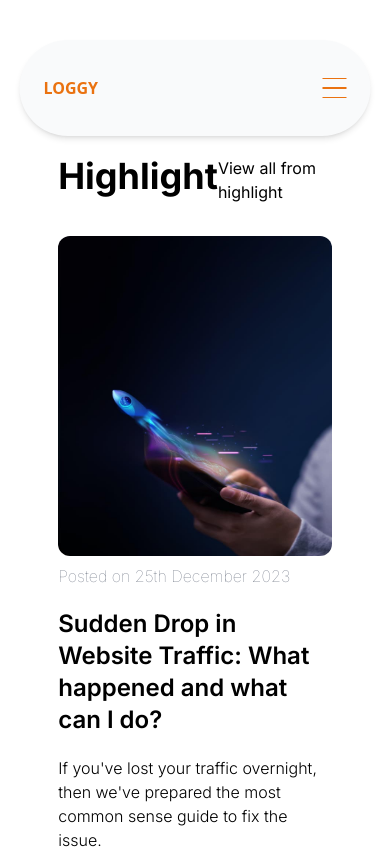
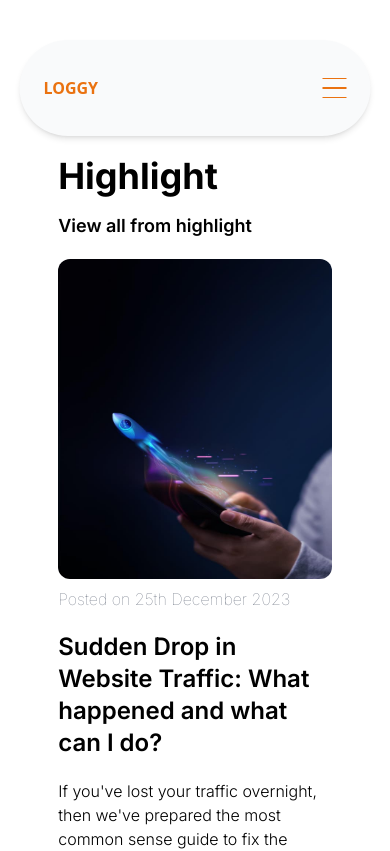
Before and after one commit to DjurovicAleksandar/loggyapp, a Next.js app: page /blog in a window 390 px wide. Shown: the top 851 px of the page. Built offline with nearby package versions, Linux system fonts and the light colour scheme.

Commit message:
Navbar services

```diff
--- a/src/pages/_app.tsx
+++ b/src/pages/_app.tsx
@@ -57,7 +57,7 @@ export default function App({ Component, pageProps }: AppProps) {
             </li>
 
             <li className=" hover:text-primary">
-              <a href="#">Contact</a>
+              <a href="#">Get in touch</a>
             </li>
           </ul>
         </div>
--- a/src/pages/blog.tsx
+++ b/src/pages/blog.tsx
@@ -20,6 +20,7 @@ interface BlogProps {
     };
   }[];
 }
+
 const blog: FC<BlogProps> = ({ posts }) => {
   const categoriesToShow = ["Highlight", "Development", "UXUI"];
 
@@ -46,15 +47,18 @@ const blog: FC<BlogProps> = ({ posts }) => {
         const id0 = Math.floor(Math.random() * 20);
         return (
           <div className="w-4/5 mx-auto" key={id0}>
-            <div className="w-full flex items-start justify-between">
-              <h2 className="text-4xl font-bold mb-10">
+            <div className="w-full lg:flex items-start justify-between">
+              <h2 className="text-4xl font-bold mb-4 lg:mb-10">
                 {categoriesToShow[i]}
               </h2>
-              <Link href={`categories/${categoriesToShow[i].toLowerCase()}`}>
+              <Link
+                href={`categories/${categoriesToShow[i].toLowerCase()}`}
+                style={{ fontSize: "18px", fontWeight: "600" }}
+              >
                 View all from {categoriesToShow[i].toLowerCase()}
               </Link>
             </div>
-            <div className="w-full flex items-center justify-center gap-4 flex-wrap">
+            <div className="w-full flex items-center justify-center gap-4 flex-wrap mt-5 lg:mt-0">
               {arr.map(({ blogFront, slug }, j) => {
                 const id = Math.floor(Math.random() * 20);
                 const { title, date, shortDescription, blogImage } = blogFront;
```
